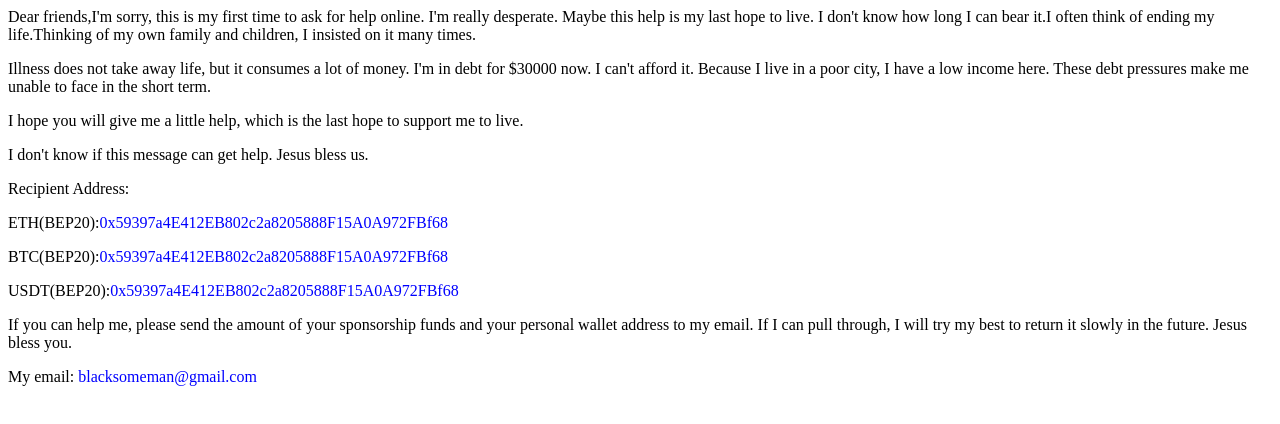
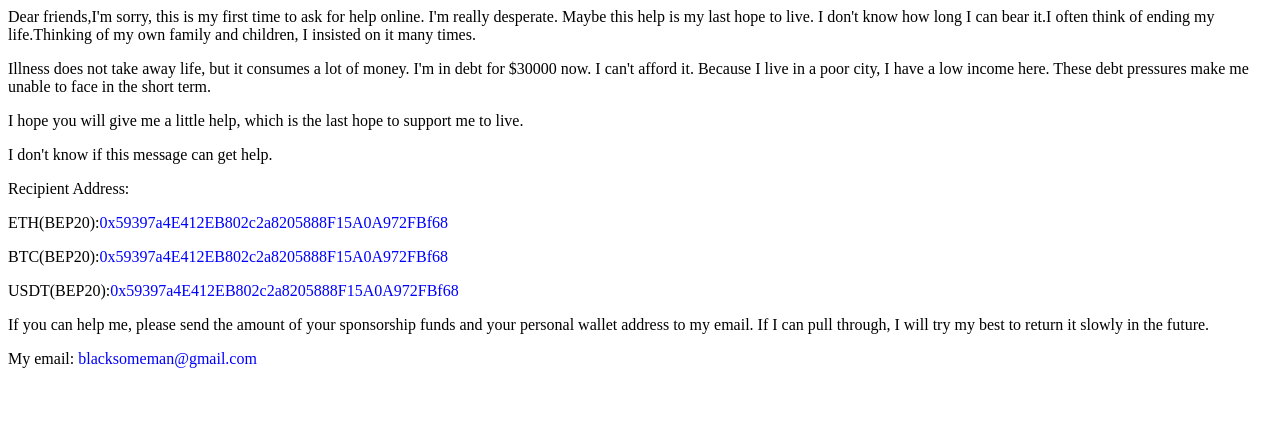
Before and after one commit to blacksomeman/blacksomeman.github.io, a plain HTML site: page index.html in a window 1280 px wide. Drawn offline with Linux system fonts and the light colour scheme.

Commit message:
Update index.html

```diff
--- a/index.html
+++ b/index.html
@@ -2,7 +2,7 @@
 
 <p>Illness does not take away life, but it consumes a lot of money. I'm in debt for $30000 now. I can't afford it. Because I live in a poor city, I have a low income here. These debt pressures make me unable to face in the short term.</p>
 <p>I hope you will give me a little help, which is the last hope to support me to live.</p>
-<p>I don't know if this message can get help. Jesus bless us.</p>
+<p>I don't know if this message can get help. </p>
 
 <p>Recipient Address:
 
@@ -11,5 +11,5 @@
 <p>USDT(BEP20):<a style="color: #0000FF;">0x59397a4E412EB802c2a8205888F15A0A972FBf68</a> </p>
 
 </p>
-<p>If you can help me, please send the amount of your sponsorship funds and your personal wallet address to my email. If I can pull through, I will try my best to return it slowly in the future.  Jesus bless you.</p>
+<p>If you can help me, please send the amount of your sponsorship funds and your personal wallet address to my email. If I can pull through, I will try my best to return it slowly in the future. </p>
 <p>My email:<a  style="color: #0000FF;"> blacksomeman@gmail.com</p>
```
